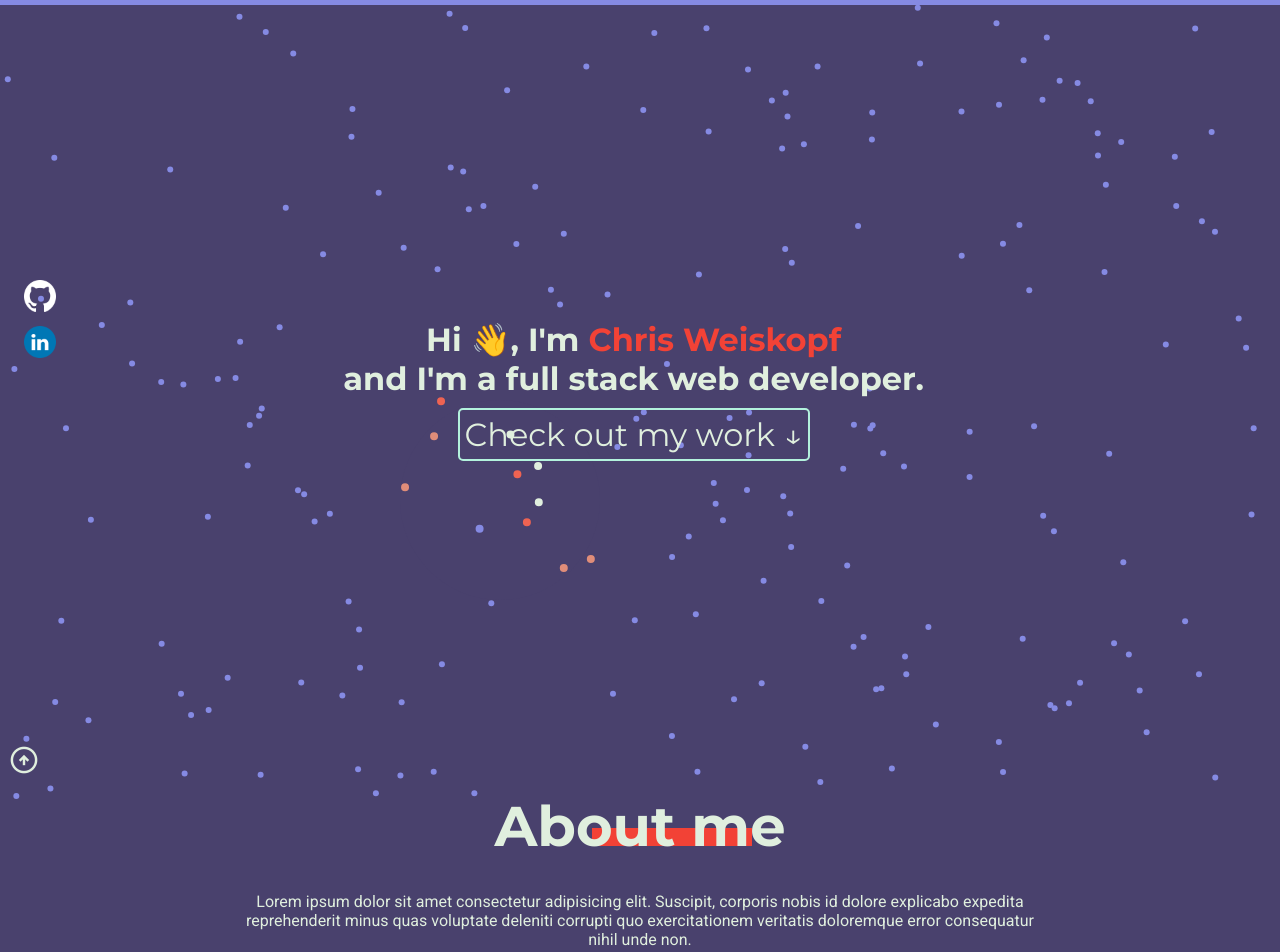
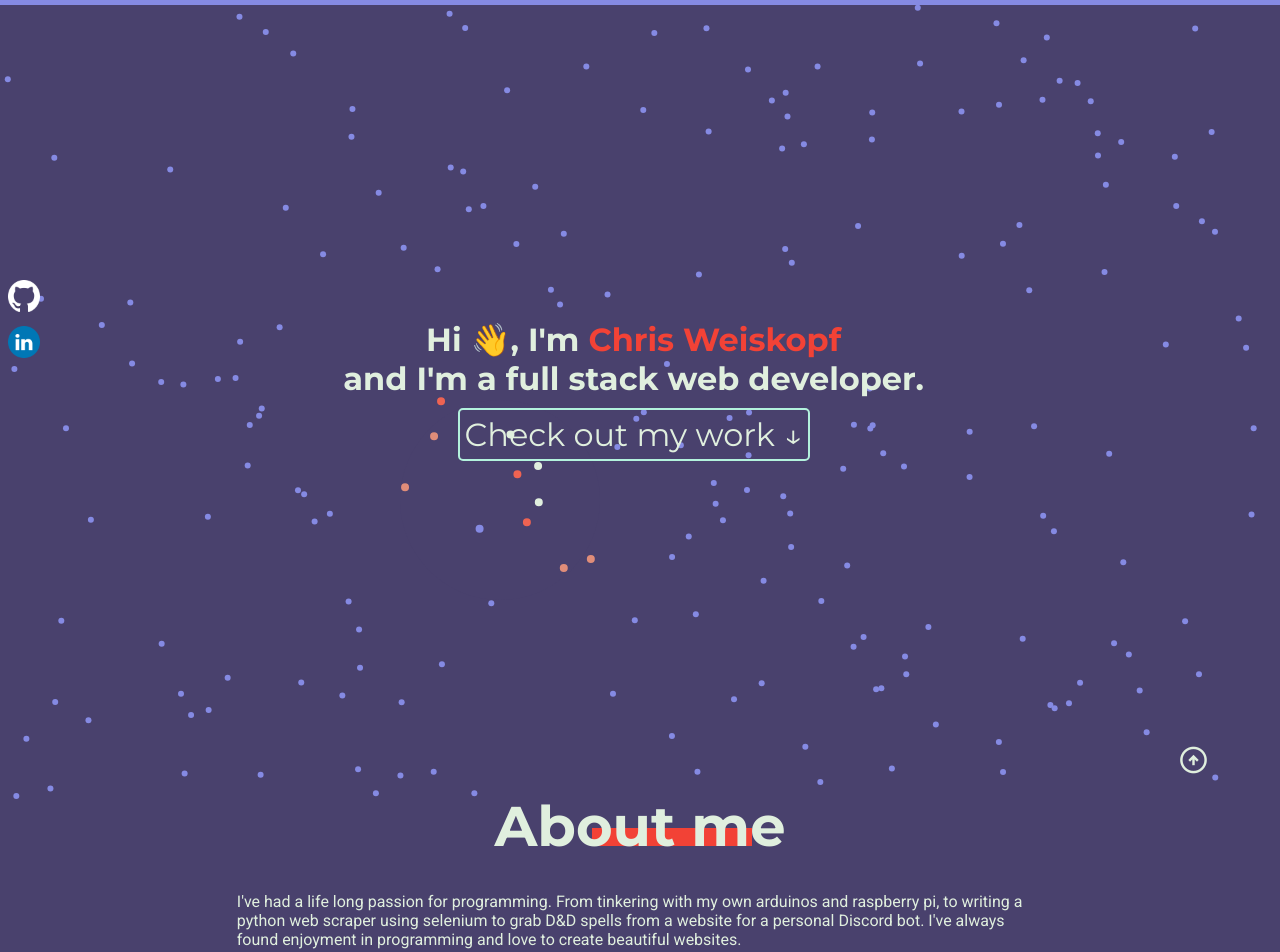
Before and after one commit to Sagelyyy/portfolio, a React (Create React App) app: page / in a window 1280 px wide. Shown: the top 952 px of the page. Built offline with nearby package versions, Linux system fonts and the light colour scheme.

Commit message:
more css tweaks, working on writing about section.

```diff
--- a/src/components/About.css
+++ b/src/components/About.css
@@ -13,6 +13,7 @@
 
 .about--text p {
     font-family: var(--font-secondary);
+    text-align: left;
 }
 
 .about--technologies{
--- a/src/components/About.js
+++ b/src/components/About.js
@@ -8,9 +8,10 @@
             <Title title="About me" />
             <div className='about--container'>
                 <div className="about--text">
-                    <p>Lorem ipsum dolor sit amet consectetur adipisicing elit. Suscipit, corporis nobis id dolore explicabo expedita
-                        reprehenderit minus quas voluptate deleniti corrupti quo exercitationem veritatis doloremque error consequatur
-                        nihil unde non.</p>
+                    <p>I've had a life long passion for programming. From tinkering with my own arduinos and raspberry pi, to writing a python
+                        web scraper using selenium to grab D&D spells from a website for a personal Discord bot. I've always found enjoyment
+                        in programming and love to create beautiful websites.
+                    </p>
                 </div>
                 <div className="about--technologies">
                     <div className="about--tech--container">
--- a/src/components/ContactSidebar.css
+++ b/src/components/ContactSidebar.css
@@ -6,7 +6,7 @@
     top: 35vh;
     gap: 10px;
     z-index: 100;
-    width: 64px;
+    max-width: 64px;
     height: 64px;
     left: 1vh;
 }
--- a/src/components/ReturnToTop.css
+++ b/src/components/ReturnToTop.css
@@ -1,5 +1,5 @@
 .rtt--container {
-    left: 1vh;
+    left: 95vw;
     bottom: 3vh;
     display: flex;
     flex-direction: column;
@@ -24,6 +24,7 @@
     .rtt--container {
         width: 32px;
         height: 32px;
+        left: 92vw;
     }
 
     .rtt--arrow {
```
